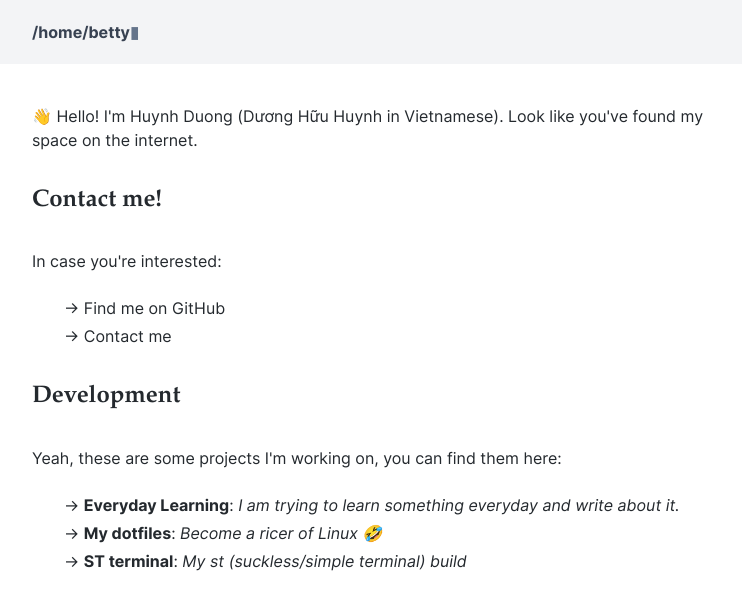
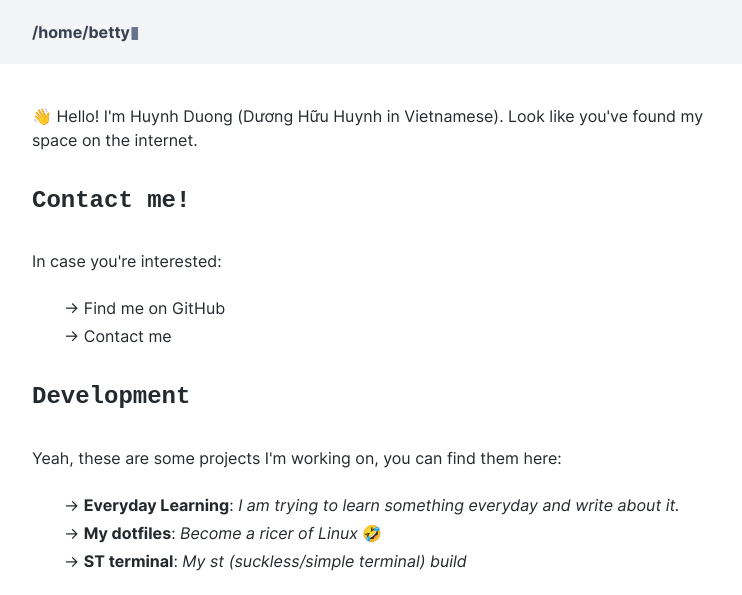
Before and after one commit to betty2310/blog-source, a Next.js app: page / in a window 1280 px wide. Shown: the top 595 px of the page, without its empty margins (268-1010 px from the left). Built offline with nearby package versions, Linux system fonts and the light colour scheme.

Commit message:
🐛 Fix:

```diff
--- a/pages/index.tsx
+++ b/pages/index.tsx
@@ -21,7 +21,7 @@ const Home: NextPage = () => {
                 <p>{"Yeah, these are some projects I'm working on, you can find them here:"}</p>
                 <ul>
                     <li>-&gt; <Link href="/everyday"><a className="font-bold">Everyday Learning</a></Link>: <i>I am trying to learn something everyday and write about it.</i></li>
-                    <li>-&gt; <Link href="https://github.com/betty2310/dotfiles"><a className="font-bold">My dotfiles</a></Link>: <i>Become a ricer of Linux 🤣</i></li>
+                    <li>-&gt; <Link href="https://github.com/betty2310/dotfiles"><a className="font-bold">My dotfiles</a></Link>: <i>Become a ricer of Linux</i> 🤣</li>
                     <li>-&gt; <Link href="https://github.com/betty2310/st"><a className="font-bold">ST terminal</a></Link>: <i>My st (suckless/simple terminal) build</i></li>
                 </ul>
             </main>
--- a/styles/github-theme.scss
+++ b/styles/github-theme.scss
@@ -1,5 +1,6 @@
 :root {
     --font-serif: "Iowan Old Style", "Sitka Text", Palatino, "Book Antiqua", serif;
+    --font-monospace: "Iosevka", monospace;
 }
 
 h1 {
@@ -623,7 +624,7 @@ h1 {
 
 .github-theme h1,
 .github-theme h2 {
-  font-family: var(--font-serif);
+  font-family: var(--font-monospace);
 }
 
 .github-theme h1,
```
